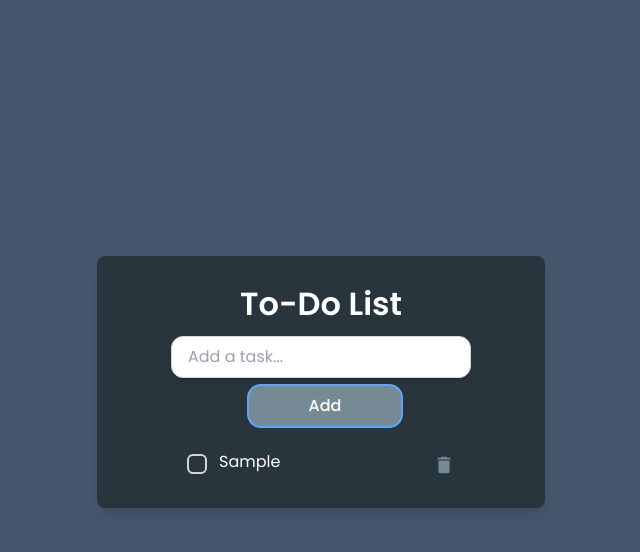
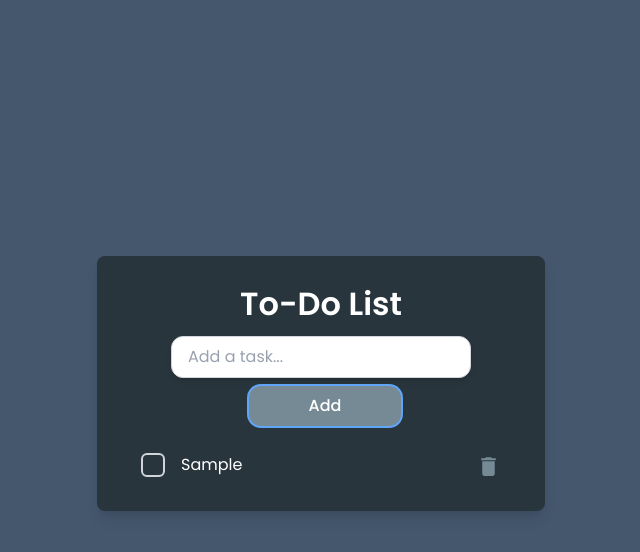
Before and after one commit to karinaonly/To-Do-List-Activity, a React (Vite) app: page / in a window 1280 px wide. Both pictures are taken after typing "Sample" into the empty fields and a click on the button "Add". Shown: the top 552 px of the page, without its empty margins (319-959 px from the left). Built offline with nearby package versions, Linux system fonts and the light colour scheme.

Commit message:
todo-app

```diff
--- a/src/TodoListComponent.jsx
+++ b/src/TodoListComponent.jsx
@@ -53,13 +53,14 @@
                 Add
                 </button>
             </div>
-            <div className='min-w-[300px] mt-4'>
+            <div className='min-w-[400px] mt-4'>
                 <ol>
                     {tasks.map((task, index) => (
-                        <li className="flex justify-between items-start px-4 py-2">
-                            <div className="flex gap-3">
+                        <li className="flex justify-between items-center px-5 py-2">
+                            <div className="flex gap-4 items-center">
                                 <input
                                     type="checkbox"
+                                    key={index}
                                     checked={task.checked}
                                     onChange={() => handleCheckbox(index)}
                                     className="custom-checkbox"
@@ -74,7 +75,7 @@
                                 onClick={() => deleteTask(index)}
                                 className="delete-button"
                                 >
-                                <MdDelete size={22} />
+                                <MdDelete size={25} />
                             </button>
 
                         </li>
--- a/src/index.css
+++ b/src/index.css
@@ -44,15 +44,16 @@
 
 .custom-checkbox {
   appearance: none;
-  height: 1.25rem;
-  width: 1.25rem;
+  height: 1.50rem;
+  width: 1.5rem;
   border-width: 2px;
   border-color: #D1D5DB;
   border-radius: 0.375rem;
   cursor: pointer;
-  margin-top: 0.25rem;
   transition: background-color 0.3s ease, border-color 0.3s ease;
+  display: inline-block;
 }
+
 
 .custom-checkbox:checked {
   background-color: #768A96;
@@ -60,10 +61,11 @@
 }
 
 .text-container {
-  color: #ffff;
+  color: #fff;
   word-break: break-word;
-  max-width: 200px;
+  max-width: 280px;
 }
+
 
 .line-through {
   text-decoration: line-through;
```
